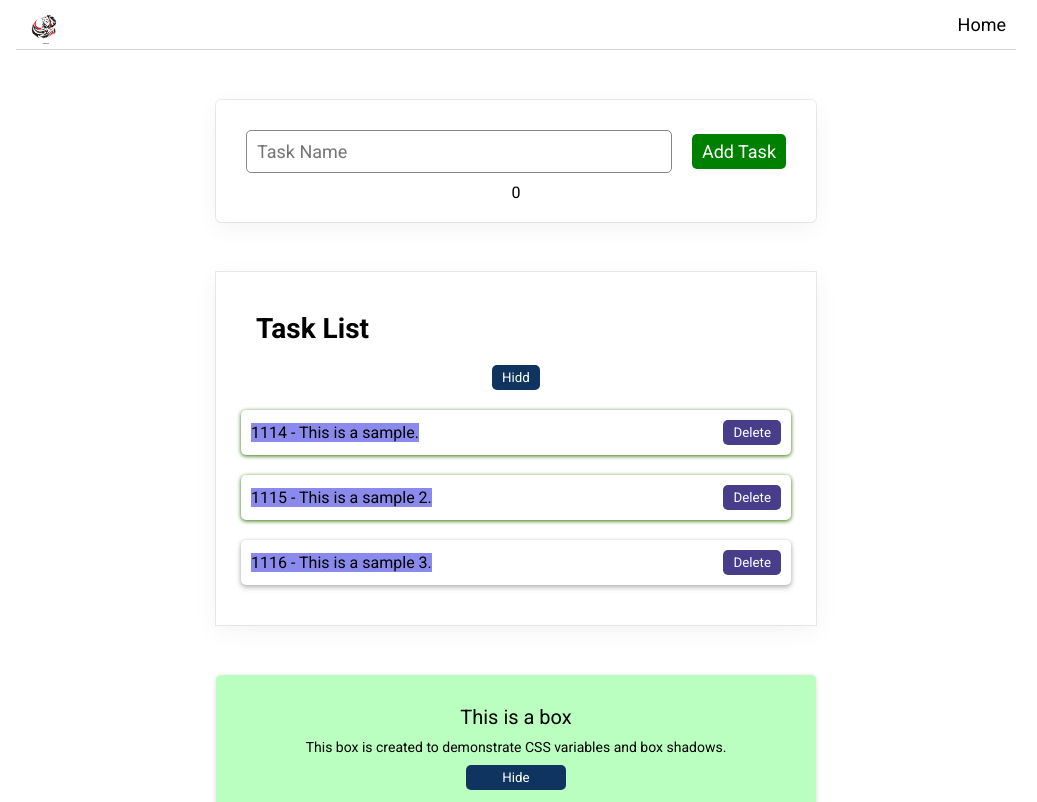
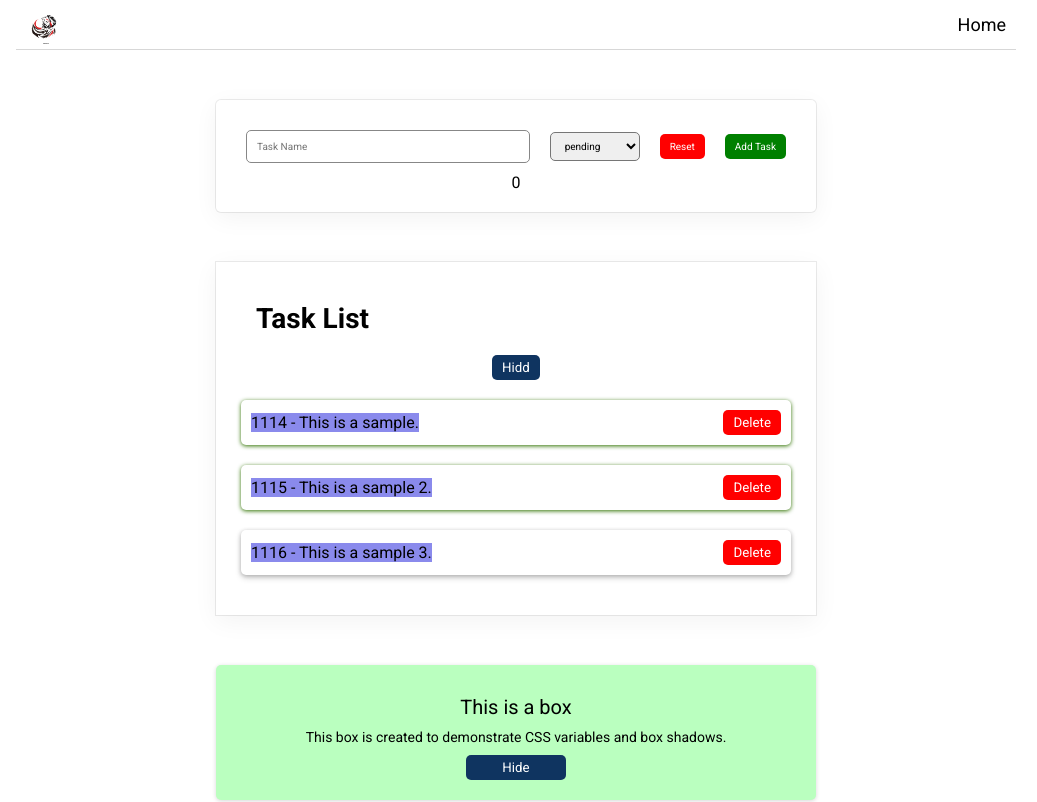
Before and after one commit to masudrana101/taskmate, a React (Create React App) app: page / in a window 1280 px wide. Shown: the top 802 px of the page, without its empty margins (124-1161 px from the left). Built offline with nearby package versions, Linux system fonts and the light colour scheme.

Commit message:
delete
Signed-off-by: Masud <masud.cse.sub@gmail.com>

```diff
--- a/src/components/AddTask.css
+++ b/src/components/AddTask.css
@@ -19,7 +19,7 @@
 }
 
 .addtask input{
-    font-size: 18px;
+    font-size: 10px;
     padding: 10px;
     border: 1px solid #878787;
     border-radius: 5px;
@@ -32,16 +32,26 @@
 }
 
 .addtask select{
-    font-size: 18px;
-    padding: 7px;
+    font-size: 10px;
+    padding: 7px 10px;
     border-radius: 5px;
     margin: 10px;
     cursor: pointer;
 }
 
 .addtask button{
-    font-size: 18px;
+    font-size: 10px;
     padding: 7px 10px;
     margin: 10px;
     background-color: green;
 }
+
+.addtask span{
+    font-size: 10px;
+    padding: 7px 10px;
+    border-radius: 5px;
+    margin: 10px;
+    background-color: red;
+    color: white;
+    cursor: pointer;
+}
--- a/src/components/AddTask.js
+++ b/src/components/AddTask.js
@@ -3,16 +3,37 @@ import "./AddTask.css";
 
 export const AddTask = () => {
   const [taskValue, setTaskValue] = useState("");
+  const [progress, setProgress] = useState(false);
 
   const handleChange = (event) => {
     setTaskValue(event.target.value);
+  }
+  const handleReset = () => {
+    setTaskValue("");
+    setProgress (false);
+  }
+
+    const handleSubmit = (event) => {
+    event.preventDefault();
+    const task ={
+      id: Math.floor(Math.random() * 10000),
+      name: taskValue,
+      completed: Boolean(progress)
+    }
+    handleReset();
   }
 
 
   return (
     <section className="addtask">
-    <form>
-         <input onChange={(e) => setTaskValue} type="text" name="task"  id="task" placeholder="Task Name" autoComplete="off" />
+    <form onSubmit={handleSubmit}>
+         <input onChange={handleChange} type="text" name="task"  id="task" placeholder="Task Name" autoComplete="off" value={taskValue}/>
+         <select onChange={(event) => console.log(event.target.value)}>
+            <option value="false">pending</option>
+            <option value="true">completed</option>
+         </select>
+
+         <span onClick={handleReset} className="reset ">Reset</span>
          <button type="submit">Add Task</button>
     </form>
     <p>{taskValue.length}</p>
--- a/src/components/TaskList.css
+++ b/src/components/TaskList.css
@@ -22,4 +22,5 @@
   cursor: pointer;
 
 
+
 }
--- a/src/components/TaskList.js
+++ b/src/components/TaskList.js
@@ -8,7 +8,7 @@ export const TaskList = () => {
   const [task, setTask] = useState([
     { id: 1114, name: "This is a sample.", completed: true },
     { id: 1115, name: "This is a sample 2.", completed: true },
-    { id: 1116, name: "This is a sample 3.", completed: false },
+    { id: 1116, name: "This is a sample 3.", completed: false }
   ]);
   const [show, setShow] = useState([true]);
 
@@ -19,6 +19,7 @@ export const TaskList = () => {
   return (
     <section className="tasklist">
       <ul>
+
         <div className="header">
            <h1>Task List </h1>
           <button className="trigger" onClick={() => setShow(!show)}>{show ? "Hidd" : "show"}{" "}</button>
--- a/src/css.css
+++ /dev/null
@@ -1,46 +0,0 @@
-@import url('https://fonts.googleapis.com/css2?family=Poppins:ital,wght@0,100;0,200;0,300;0,400;0,500;0,600;0,700;0,800;0,900;1,100;1,200;1,300;1,400;1,500;1,600;1,700;1,800;1,900&family=Roboto&display=swap');
-@import url("https://cdn.jsdelivr.net/npm/bootstrap-icons@1.8.3/font/bootstrap-icons.css");
-
-:root{
-  --box-shadow: rgba(0, 0, 0, 0.05) 0px 6px 24px 0px, rgba(0, 0, 0, 0.08) 0px 0px 0px 1px;
-}
-
-* {
-  margin: 0;
-  padding: 0;
-  box-sizing: border-box;
-  font-family: 'Poppins', sans-serif;
-  text-decoration: none;
-  list-style: none;
-}
-
-/* themes */
-.light{
-  background-color: #FFFFFF;
-  transition: all 500ms;
-}
-
-.medium{
-  background-color: #EFEFEF;
-  transition: all 500ms;
-}
-
-.dark{
-  background-color: #15202B;
-  transition: all 500ms;
-}
-
-.gOne{
-  background: linear-gradient(90deg, hsla(191, 75%, 60%, 1) 0%, hsla(248, 87%, 36%, 1) 100%);
-  transition: all 500ms;
-}
-.gTwo{
-  background: linear-gradient(235deg, #FFFFFF 0%, #000F25 100%), linear-gradient(180deg, #6100FF 0%, #000000 100%), linear-gradient(235deg, #FFA3AC 0%, #FFA3AC 40%, #00043C calc(40% + 1px), #00043C 60%, #005D6C calc(60% + 1px), #005D6C 70%, #00C9B1 calc(70% + 1px), #00C9B1 100%), linear-gradient(125deg, #FFA3AC 0%, #FFA3AC 40%, #00043C calc(40% + 1px), #00043C 60%, #005D6C calc(60% + 1px), #005D6C 70%, #00C9B1 calc(70% + 1px), #00C9B1 100%);
-  background-blend-mode: soft-light, screen, darken, normal;
-}
-
-.gThree{
-  background: linear-gradient(125deg, #FFFFFF 0%, #000000 100%), linear-gradient(200deg, #FFD9E8 0%, #FFD9E8 50%, #DE95BA calc(50% + 1px), #DE95BA 60%, #7F4A88 calc(60% + 1px), #7F4A88 75%, #4A266A calc(75% + 1px), #4A266A 100%), linear-gradient(113deg, #FFD9E8 0%, #FFD9E8 40%, #DE95BA calc(40% + 1px), #DE95BA 50%, #7F4A88 calc(50% + 1px), #7F4A88 70%, #4A266A calc(70% + 1px), #4A266A 100%);
-  background-blend-mode: overlay, overlay, normal;
-}
-/* themes */
--- a/src/index.css
+++ b/src/index.css
@@ -36,6 +36,6 @@ button{
   border: 0px;
   border-radius: 5px;
   cursor: pointer;
-  background-color: darkslateblue;
+  background-color: red;
   color: white;
 }
```
